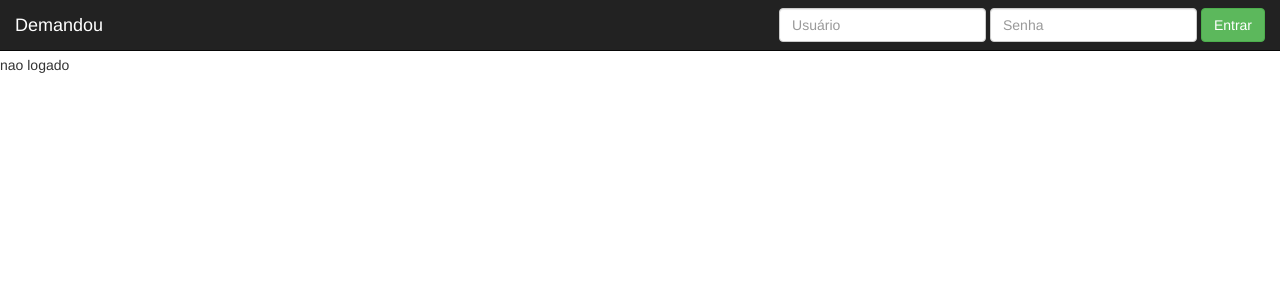
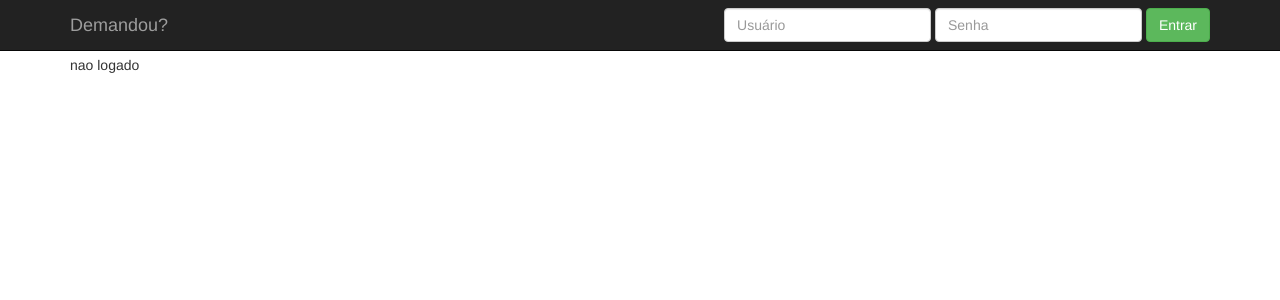
Before and after one commit to mlpassos/demandou, a CodeIgniter app: page /database/index.php/home_controller/index in a window 1280 px wide. Shown: the top 300 px of the page. Run offline with CodeIgniter, Linux system fonts and the light colour scheme; some libraries are stand-ins or nearby versions.

Commit message:
Updated
Updated to new view template

```diff
--- a/application/views/admin/content_view.php
+++ b/application/views/admin/content_view.php
@@ -1,4 +1,4 @@
-<div class="container-fluid ajaxload">
+<div class="container ajaxload">
 
 <?php if ($this->session->userdata('logado')==true) { ?>
 <p>Bem vindo, <strong><?php echo $this->session->userdata('nome') . ' ' . $this->session->userdata('sobrenome'); ?></strong></p>
--- a/application/views/admin/usuarios/content_view.php
+++ b/application/views/admin/usuarios/content_view.php
@@ -1,4 +1,4 @@
-<div class="container-fluid ajaxload">
+<div class="container ajaxload">
 
 <?php if ($this->session->userdata('logado')==true) { ?>
 <div class="row">
@@ -9,7 +9,7 @@
 </div>
 <div class="row tarefas-grid">
 	<?php foreach($usuarios as $usuario) { ?>
-	<div class="cor-coluna col-lg-2 col-md-3 col-sm-4 col-xs-12">
+	<div class="cor-coluna col-lg-4 col-md-3 col-sm-4 col-xs-12">
 		<div class="tarefas-box thumbnail">
 			<img class="img-circle" src="<?php echo base_url() . '/uploads/' . $usuario["arquivo_avatar"] ; ?>" alt="..." >
 			<div class="caption text-center">
--- a/application/views/content_view.php
+++ b/application/views/content_view.php
@@ -1,5 +1,7 @@
-<div class="container-fluid ajaxload">
+<div class="container ajaxload">
 	<div class="row">
+		<div class="col-lg-12">
+			<p>
 				<?php
 					if ($this->session->userdata('logado')!==true) {
 						echo 'nao logado';
@@ -7,5 +9,7 @@
 						echo 'logado';
 					}
 				?>
+			</p>
+		</div>
 	</div>
 </div><!-- /.container -->
--- a/application/views/header_view.php
+++ b/application/views/header_view.php
@@ -13,10 +13,10 @@
         echo  "<meta name='" . $m['name'] . "' content='" . $m['content'] . "'>\n";
       }
     ?>
-    <meta name="author" content="">
+    <meta name="author" content="Márcio Passos">
     <link rel="icon" href="<?php echo base_url(); ?>/assets/favicon.ico">
 
-    <title>SECOM/DCI - Demandou 1.0</title>
+    <title>Demandou 1.0</title>
 
     <!-- Bootstrap core CSS -->
     <link href="<?php echo base_url(); ?>/assets/bootstrap/css/bootstrap.min.css" rel="stylesheet">
@@ -29,19 +29,15 @@
         echo  "<link href='" . base_url() . "assets/estilos/" . $c['file'] . "' rel='stylesheet'>";
       }
     ?>
-
-
      <!-- HTML5 shim and Respond.js for IE8 support of HTML5 elements and media queries -->
     <!--[if lt IE 9]>
       <script src="https://oss.maxcdn.com/html5shiv/3.7.2/html5shiv.min.js"></script>
       <script src="https://oss.maxcdn.com/respond/1.4.2/respond.min.js"></script>
     <![endif]-->
   </head>
-
   <body>
-
     <nav class="navbar navbar-inverse navbar-fixed-top">
-      <div class="container-fluid">
+      <div class="container">
         <div class="navbar-header">
           <button type="button" class="navbar-toggle collapsed" data-toggle="collapse" data-target="#navbar" aria-expanded="false" aria-controls="navbar">
             <span class="sr-only">Toggle navigation</span>
@@ -49,18 +45,26 @@
             <span class="icon-bar"></span>
             <span class="icon-bar"></span>
           </button>
-          <a class="navbar-brand" href="<?php echo base_url(); ?>">Demandou</a>
+          <!-- <img src="http://www.finer.com.br/wp-content/uploads/2015/06/demanda-e1433765779365.png"> -->
+          <a class="navbar-brand" href="<?php echo base_url(); ?>">Demandou?</a>
         </div>
         <div id="navbar" class="collapse navbar-collapse pull-right">
           <!-- SE USUÁRIO LOGADO MOSTRAR MENU -->
           <?php if ($this->session->userdata('logado')==true) { ?>
             <input type="hidden" name="session-usuario" id="session-usuario" class="session-usuario" value="<?php echo $this->session->userdata('login'); ?>">
+
             <ul class="nav navbar-nav">
-              <li><a href="#" data-toggle="modal" data-target="#myModalAdicionarProjeto">+ Projeto</a></li>
-              <li><a href="#">Relatórios</a></li>
+              <?php
+                foreach($menu as $m) {
+                  echo  "<li><a href='" . $m['link'] . "'>" . $m['name'] . "</a></li>";
+                }
+              ?>
+              <!-- PADRÃO -->
               <li class="dropdown">
                 <a href="#" class="dropdown-toggle" data-toggle="dropdown" role="button" aria-haspopup="true" aria-expanded="false">
-                  <span class="icone-usuario glyphicon glyphicon-user"></span> <?php echo $this->session->userdata('login'); ?> <span class="caret"></span></a>
+                  <span class="icone-usuario glyphicon glyphicon-user"></span>
+                  <?php echo $this->session->userdata('login'); ?> <span class="caret"></span>
+                </a>
                 <ul class="dropdown-menu">
                   <li><a href="#">Perfil</a></li>
                   <li><a href="#">Configurações</a></li>
@@ -70,13 +74,10 @@
                   <li><a id="logout" href="#">Sair</a></li>
                 </ul>
               </li>
-              <!-- <li><a href="#contato">Contato</a></li> -->
+              <!-- PADRÃO -->
+
             </ul>
-            <!-- <div class="user-box ">
-              <span class="icone-usuario glyphicon glyphicon-user"></span>
-              <span class="nome-usuario">Nome do Usuário</span>
-            </div>
- -->          <!-- SE USUÁRIO NÃO LOGADO MOSTRAR CAIXA DE LOGIN -->
+          <!-- SE USUÁRIO NÃO LOGADO MOSTRAR CAIXA DE LOGIN -->
           <?php } else {  ?>
           <form id="formLogin" class="navbar-form navbar-right">
             <div class="form-group">
```
Lines whose indentation alone changed are shown as unchanged.
